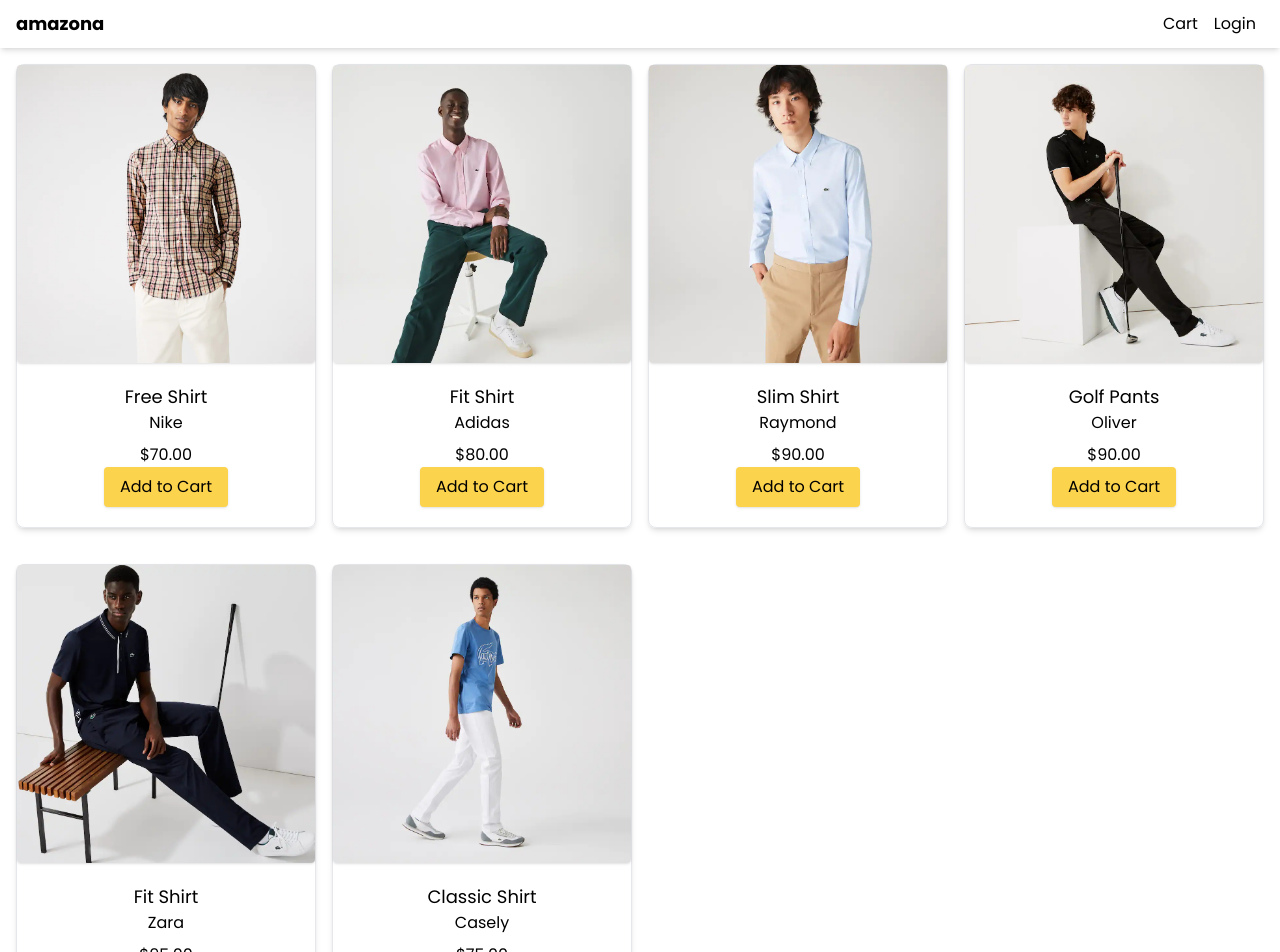
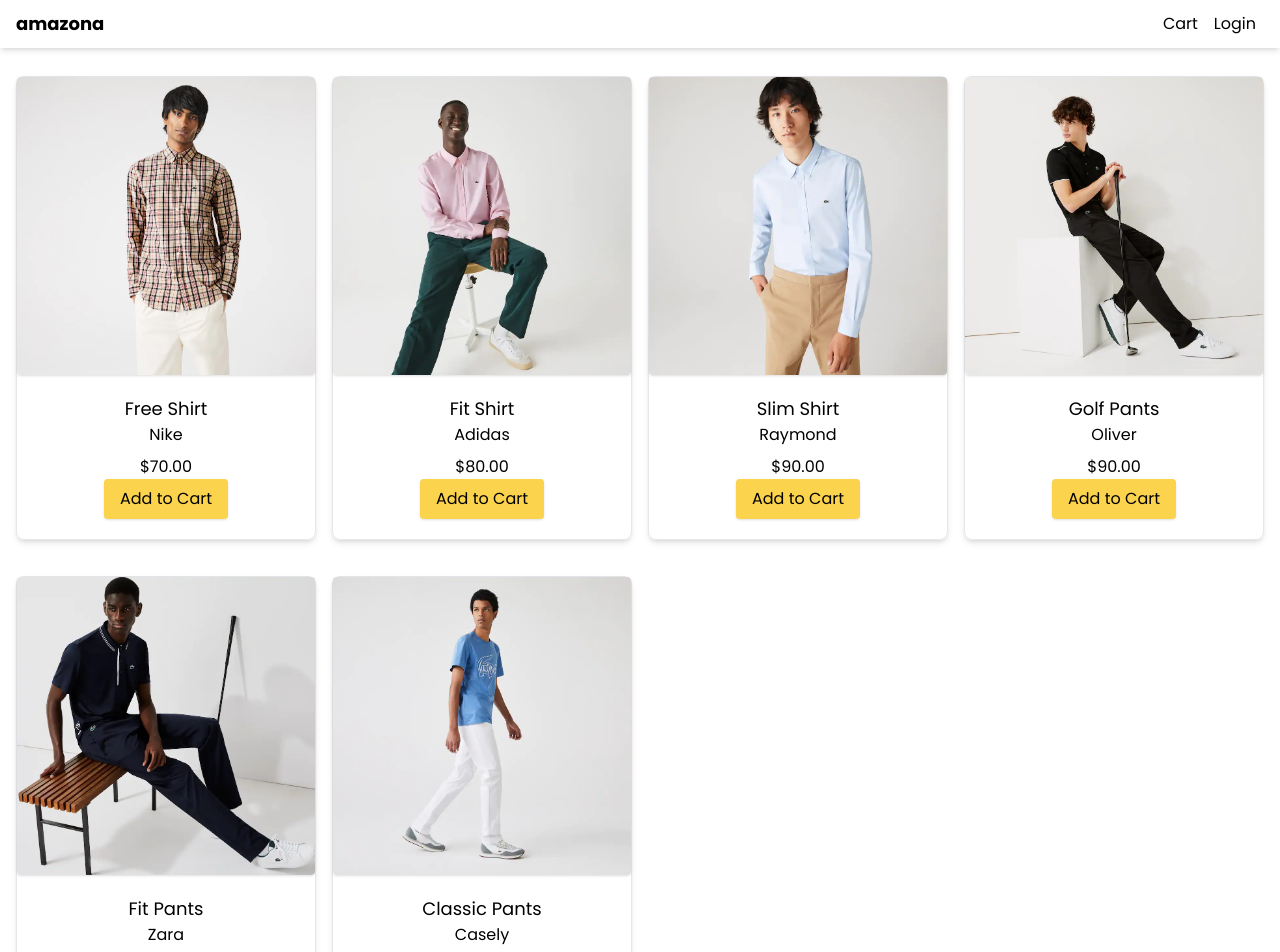
Before and after one commit to Yuric888/yuric-nextjs-amazona, a Next.js app: page / in a window 1280 px wide. Shown: the top 952 px of the page. Built offline with nearby package versions, Linux system fonts and the light colour scheme.

Commit message:
create-product-detail

```diff
--- a/src/components/Layout.tsx
+++ b/src/components/Layout.tsx
@@ -30,7 +30,7 @@ const Layout = ({ children, title }: Props) => {
           </nav>
         </header>
         <main className="container m-auto mt-4 px-4">{children}</main>
-        <footer className="flex justify-center items-center h-10 shadow-inner">
+        <footer className="flex justify-center items-center h-10 shadow-inner mt-3">
           <p>Copyright &#169; 2023 Amazona</p>
         </footer>
       </div>
--- a/src/pages/index.tsx
+++ b/src/pages/index.tsx
@@ -5,7 +5,7 @@ import { data } from "@/utils/data";
 export default function Home() {
   return (
     <Layout title="Home Page">
-      <div className="grid grid-cols-1 gap-4 md:grid-cols-3 lg:grid-cols-4">
+      <div className="grid grid-cols-1 gap-4 md:grid-cols-3 lg:grid-cols-4 mt-3">
         {data.products.map((product) => (
           <ProductItem product={product} key={product.slug} />
         ))}
--- /dev/null
+++ b/src/pages/product/[slug].tsx
@@ -0,0 +1,61 @@
+import Layout from "@/components/Layout";
+import { formatedCurrency } from "@/constant/formatedCurrency";
+import { data } from "@/utils/data";
+import Image from "next/image";
+import Link from "next/link";
+import { useRouter } from "next/router";
+
+type Props = {};
+
+const ProductScreen = (props: Props) => {
+  const { query } = useRouter();
+  const { slug } = query;
+  const product = data.products.find((p) => p.slug === slug);
+  if (!product) {
+    return <div>Product Not Found</div>;
+  }
+  return (
+    <Layout title={product.name}>
+      <div className="mb-3">
+        <Link href="/">Back to products</Link>
+      </div>
+      <div className="grid md:grid-cols-4 md:gap-3">
+        <div className="md:col-span-2 ">
+          <Image
+            src={product.image}
+            alt={product.name}
+            width={640}
+            height={640}
+            className="rounded-md"
+          />
+        </div>
+        <div>
+          <ul className="font-medium">
+            <li>
+              <h1 className="text-lg">{product.name}</h1>
+            </li>
+            <li>Category: {product.category}</li>
+            <li>Brand: {product.brand}</li>
+            <li>
+              {product.rating} of {product.numberReviews} reviews
+            </li>
+            <li>Description: {product.description}</li>
+          </ul>
+        </div>
+        <div className="card p-5 h-[150px]">
+          <div className="mb-2 flex justify-between">
+            <p>Price</p>
+            <p>{formatedCurrency(product.price)}</p>
+          </div>
+          <div className="mb-2 flex justify-between">
+            <p>Status</p>
+            <p>{product.countInStock > 0 ? "In Stock" : "Unavailable"}</p>
+          </div>
+          <button className="primary-button w-full">Add to Cart</button>
+        </div>
+      </div>
+    </Layout>
+  );
+};
+
+export default ProductScreen;
--- a/src/utils/data.tsx
+++ b/src/utils/data.tsx
@@ -49,8 +49,8 @@ export const data = {
       description: "Smart looking pants",
     },
     {
-      name: "Fit Shirt",
-      slug: "fit-shirt",
+      name: "Fit Pants",
+      slug: "fit-pants",
       category: "Pants",
       image: "/images/pants2.jpg",
       price: 95,
@@ -61,8 +61,8 @@ export const data = {
       description: "A popular pants",
     },
     {
-      name: "Classic Shirt",
-      slug: "classic-shirt",
+      name: "Classic Pants",
+      slug: "classic-pants",
       category: "Pants",
       image: "/images/pants3.jpg",
       price: 75,
```
Also changed, not shown: 1 other file (tests, documents, lock files or other folders).
